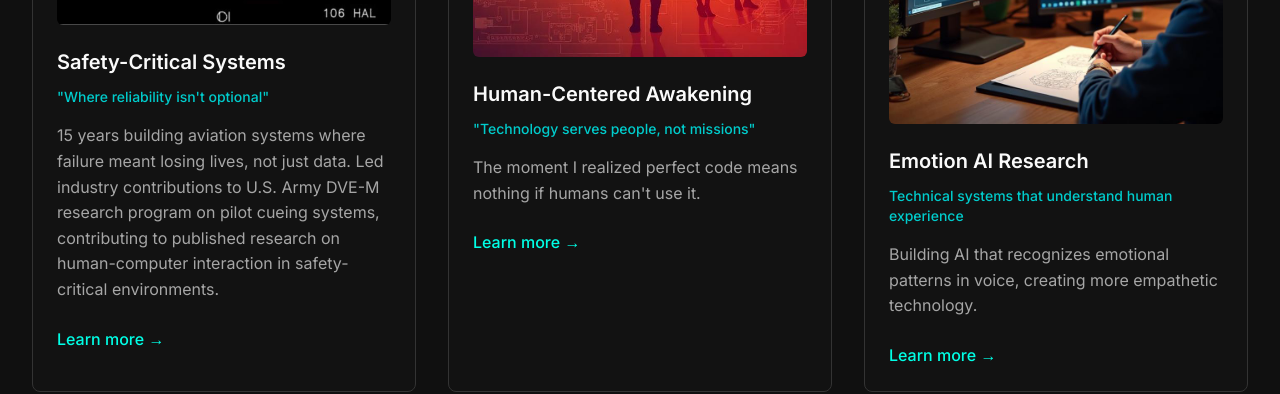
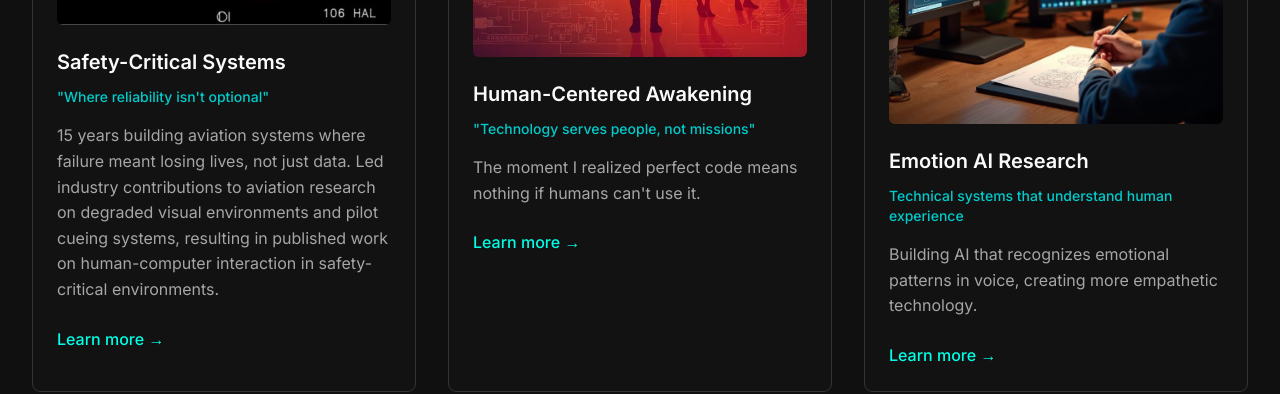
Before and after one commit to Shongilon/heartfelt-systems, a React (Vite) app: page / in a window 1280 px wide. Shown: the part 1520-1914 px from the top of the page. Built offline with nearby package versions, Linux system fonts and the light colour scheme.

Commit message:
Update safety-critical systems text
Updated the safety-critical systems text to include details on industry contributions to aviation research and published work on human-computer interaction.
-edited src/pages/Index.tsx

```diff
--- a/src/pages/Index.tsx
+++ b/src/pages/Index.tsx
@@ -10,7 +10,7 @@ const Index = () => {
       id: 'safety-critical',
       title: 'Safety-Critical Systems',
       subtitle: '"Where reliability isn\'t optional"',
-      description: '15 years building aviation systems where failure meant losing lives, not just data. Led industry contributions to U.S. Army DVE-M research program on pilot cueing systems, contributing to published research on human-computer interaction in safety-critical environments.',
+      description: '15 years building aviation systems where failure meant losing lives, not just data. Led industry contributions to aviation research on degraded visual environments and pilot cueing systems, resulting in published work on human-computer interaction in safety-critical environments.',
       image: "/lovable-uploads/57c6ed22-7f53-4fdf-b58f-f9e8af65d6ac.png",
       link: '/story'
     },
```
